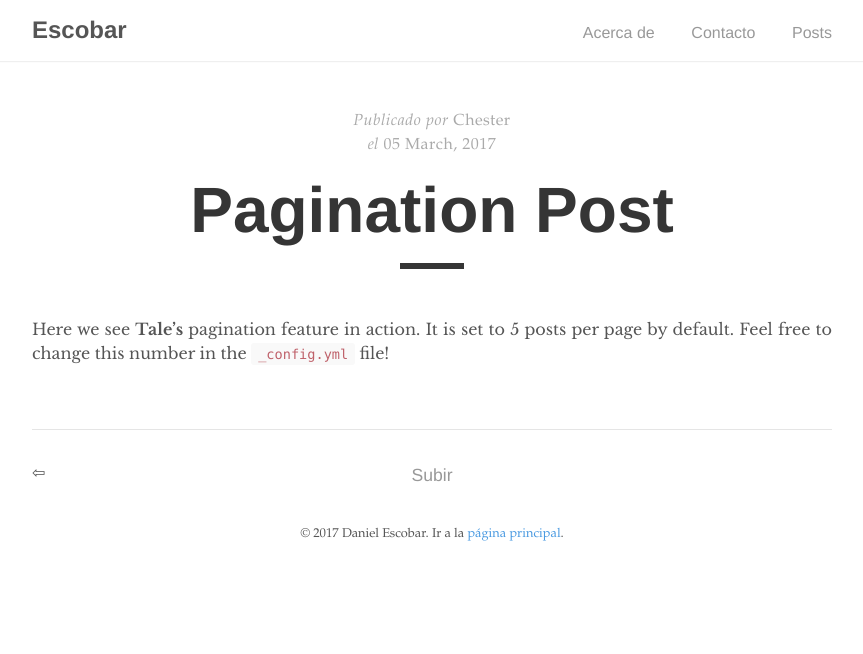
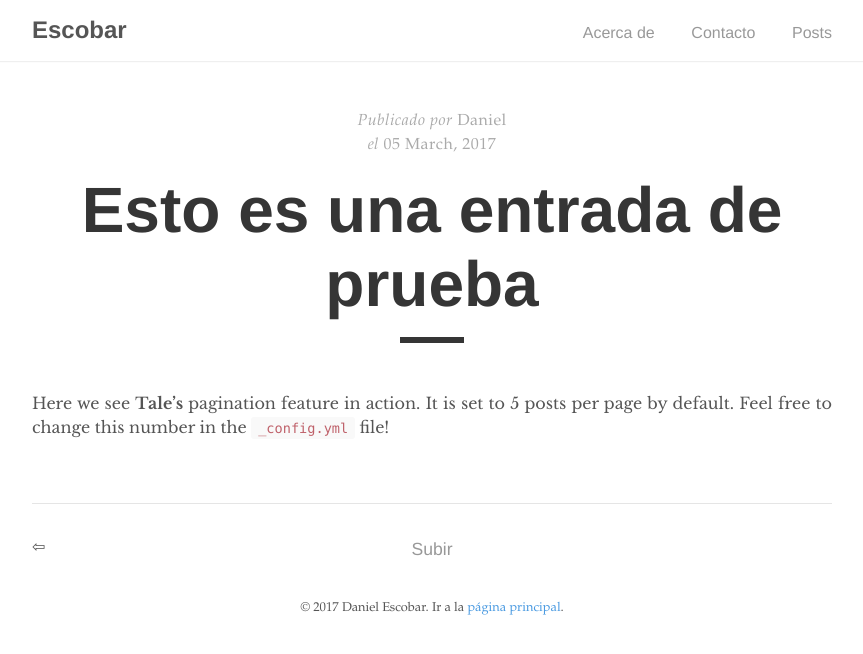
Before and after one commit to daeshu/tale, a Jekyll site: the page built from _posts/2017-03-05-pagination-post.md, in a window 1280 px wide. Shown: the top 654 px of the page, without its empty margins (208-1071 px from the left). Built offline with Jekyll 4.4.1, drawn with Linux system fonts in a browser that asks for light colours.

Commit message:
Update 2017-03-05-pagination-post.md

```diff
--- a/_posts/2017-03-05-pagination-post.md
+++ b/_posts/2017-03-05-pagination-post.md
@@ -1,7 +1,7 @@
 ---
 layout: post
-title: "Pagination Post"
-author: "Chester"
+title: "Esto es una entrada de prueba"
+author: "Daniel"
 ---
 
 Here we see **Tale's** pagination feature in action. It is set to 5 posts per page by default. Feel free to change this number in the `_config.yml` file!
```
